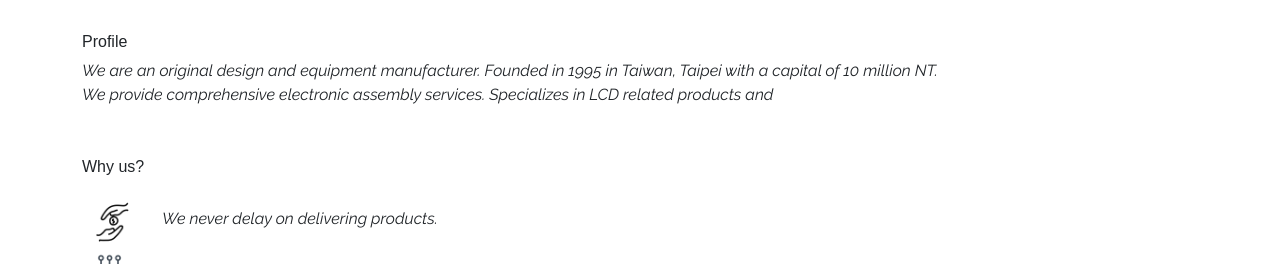
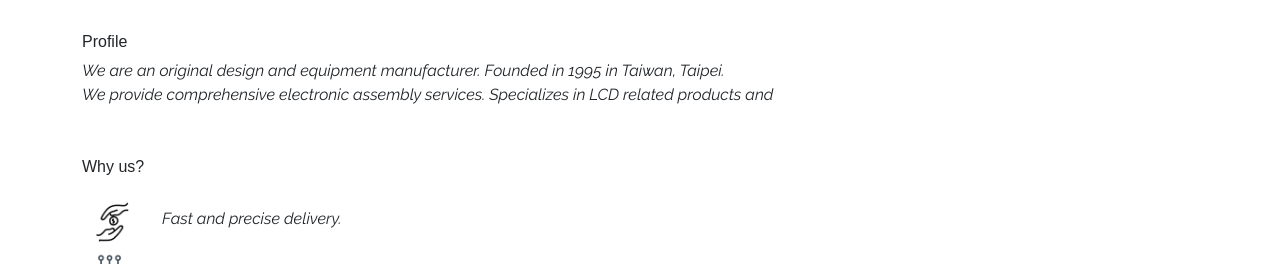
Before and after one commit to Arvin202/techAdec, a website: page public/ADEC.html in a window 1280 px wide. Shown: the part 903-1167 px from the top of the page. Drawn offline with nearby package versions, Linux system fonts and the light colour scheme; a web font is replaced by a local one.

Commit message:
edit text

```diff
--- a/public/ADEC.html
+++ b/public/ADEC.html
@@ -110,7 +110,7 @@
 
                   <div class="subBody">
                     <p>
-                      We are an original design and equipment manufacturer. Founded in 1995 in Taiwan, Taipei with a capital of 10 million NT.</br>
+                      We are an original design and equipment manufacturer. Founded in 1995 in Taiwan, Taipei.</br>
                       We provide comprehensive electronic assembly services. Specializes in LCD related products and
                     </p>
                   </div>
@@ -121,7 +121,7 @@
                 </div>
                 <div class="subBody">
                   <p>
-                    <li><img src="images/give.png" alt="" style="width:60px"><p>We never delay on delivering products.</p></li>
+                    <li><img src="images/give.png" alt="" style="width:60px"><p>Fast and precise delivery.</p></li>
                     <li><img src="images/device.png" alt="" style="width:55px; margin-right:25px"><p>Various of kinds electronic components and assembly services.</p></li>
                     <li><img src="images/people.png" alt="" style="width:50px; margin-right:30px"><p>Customized inquiry about your demand.</p></li>
                   </p>
```
